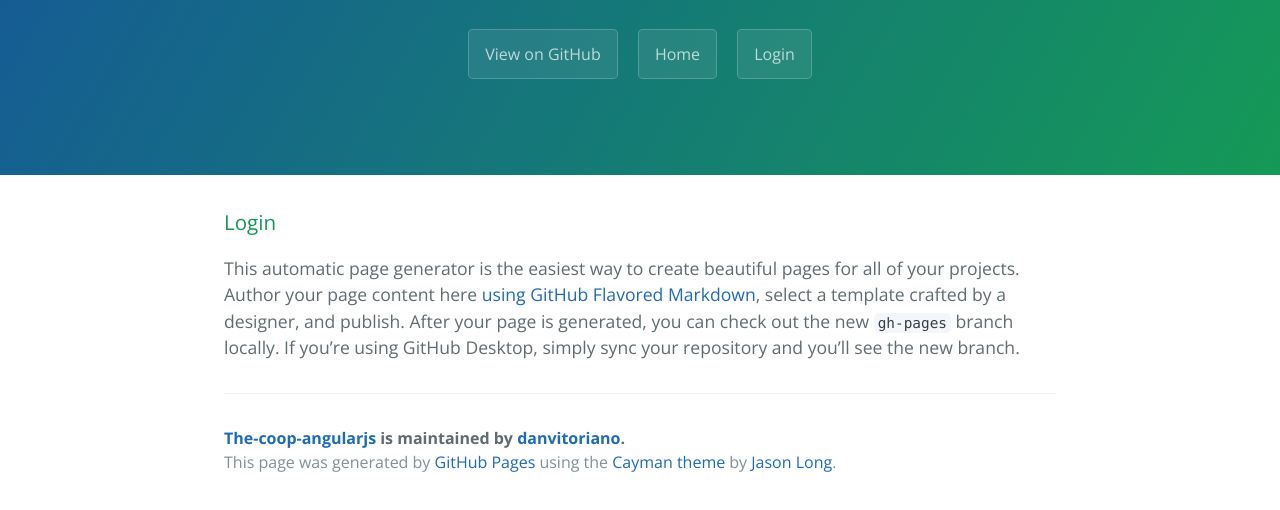
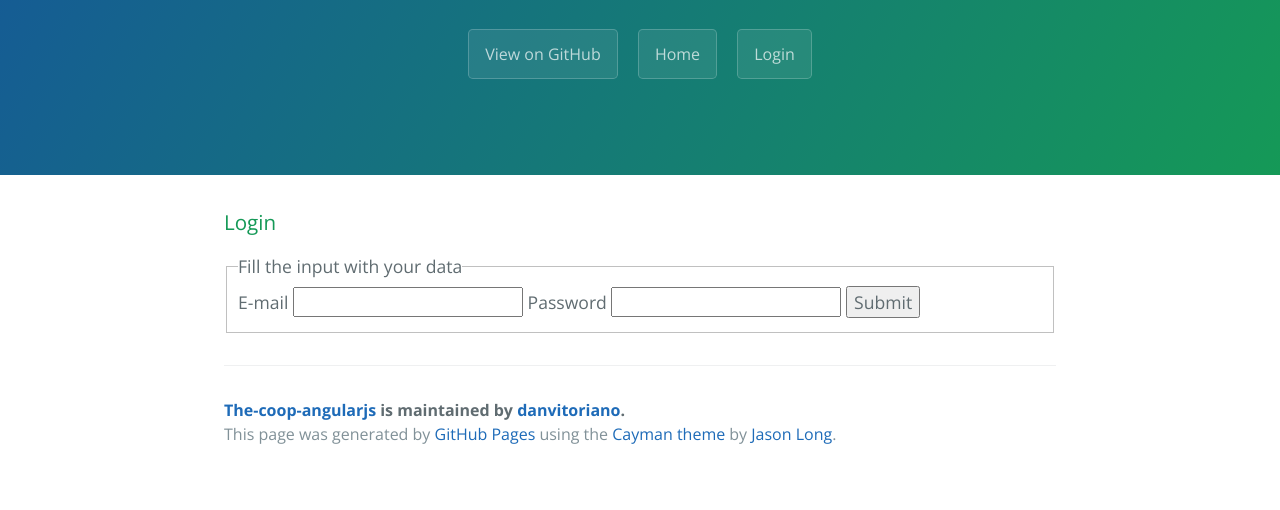
Before and after one commit to danvitoriano/rest-api-examples, a website: page login.html in a window 1280 px wide. Shown: the part 208-718 px from the top of the page. Drawn offline with nearby package versions, Linux system fonts and the light colour scheme.

Commit message:
rebase feature-RC

```diff
--- a/login.html
+++ b/login.html
@@ -22,7 +22,16 @@
       <h3>
 <a id="welcome-to-github-pages" class="anchor" href="#welcome-to-github-pages" aria-hidden="true"><span aria-hidden="true" class="octicon octicon-link"></span></a>Login</h3>
 
-<p>This automatic page generator is the easiest way to create beautiful pages for all of your projects. Author your page content here <a href="https://guides.github.com/features/mastering-markdown/">using GitHub Flavored Markdown</a>, select a template crafted by a designer, and publish. After your page is generated, you can check out the new <code>gh-pages</code> branch locally. If you’re using GitHub Desktop, simply sync your repository and you’ll see the new branch.</p>
+<form>
+  <fieldset>
+    <legend>Fill the input with your data</legend>
+    <label for="email">E-mail</label>
+    <input type="email" name="email" id="email">
+    <label for="password">Password</label>
+    <input type="password" name="password" id="password">
+    <button type="submit">Submit</button>
+  </fieldset>
+</form>
 
 
 
@@ -37,6 +46,8 @@
 
     </section>
 
+  <script>
 
+  </script>
   </body>
 </html>
```
